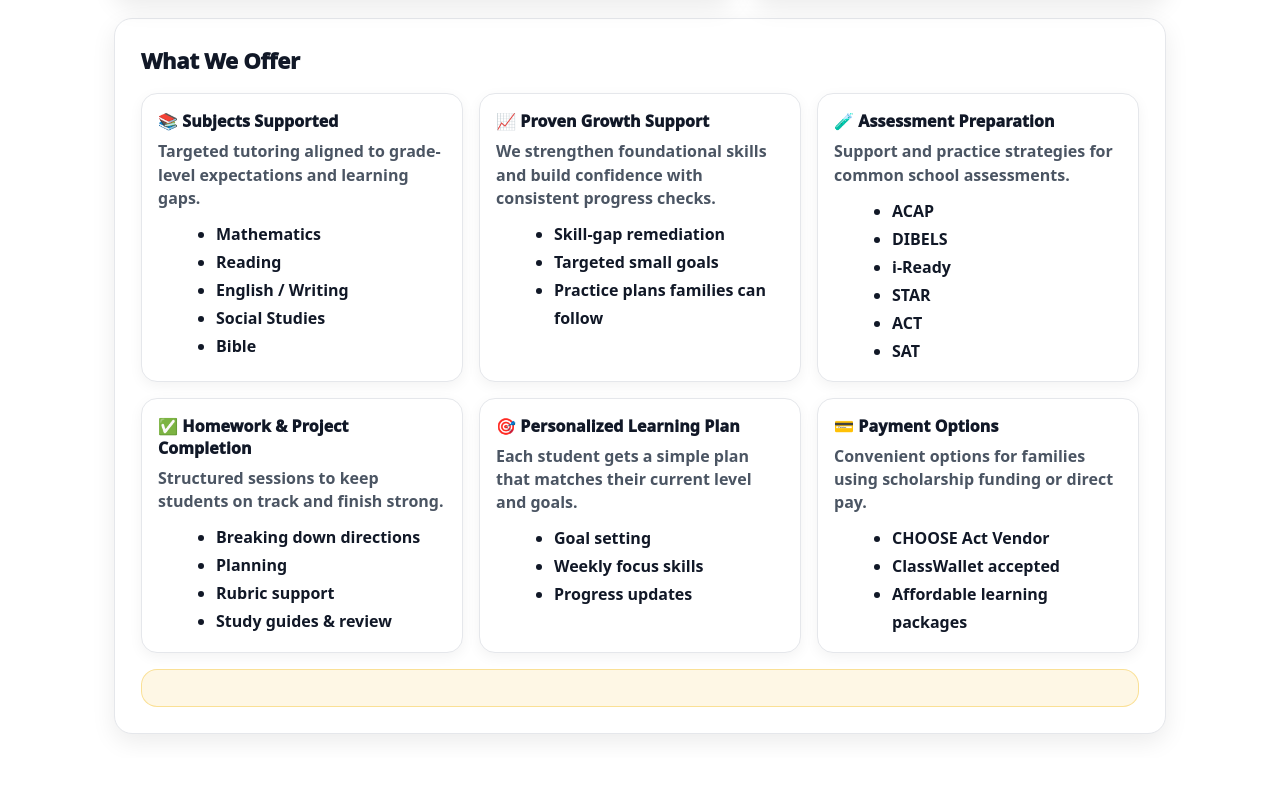
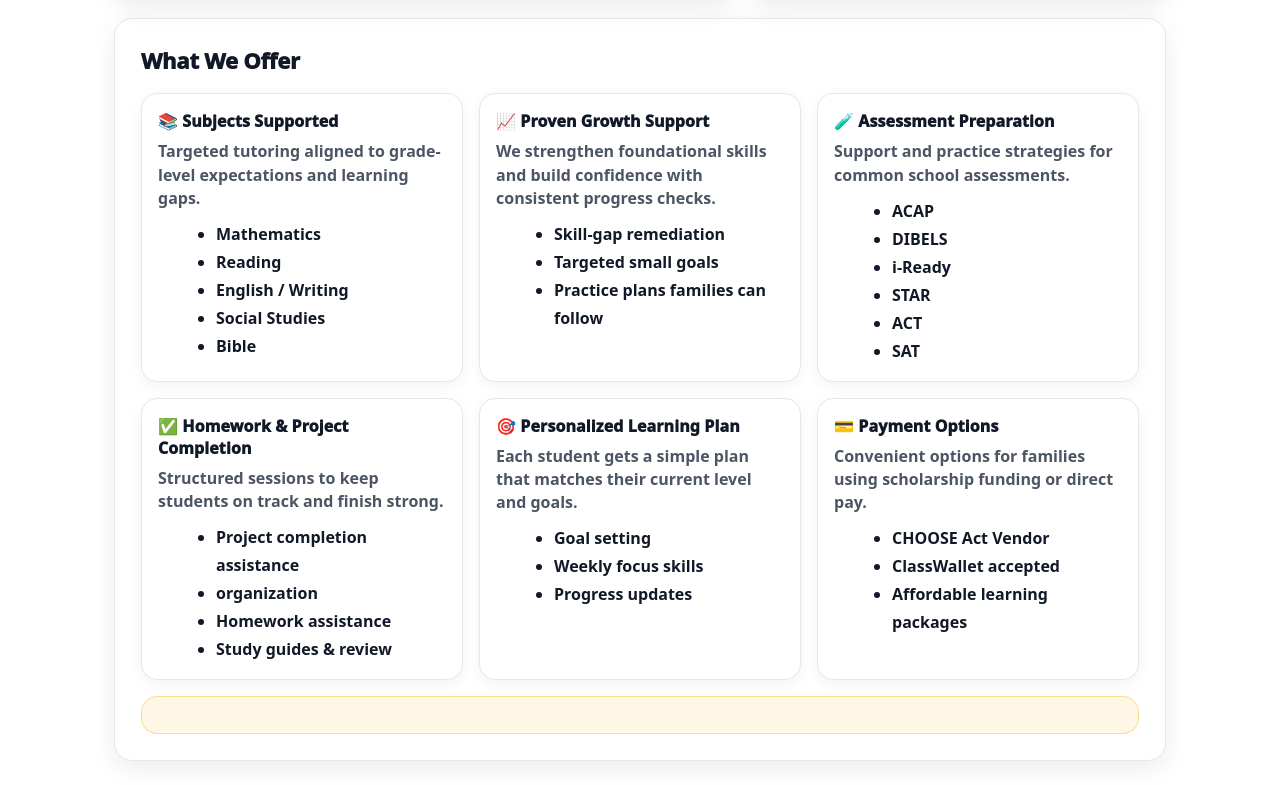
Before and after one commit to vondapjohnson-blip/HOT-Educational-Services, a plain HTML site: page index.html in a window 1280 px wide. Shown: the part 842-1627 px from the top of the page. Before the commit the page ends 1600 px from the top, so only its background shows below. Drawn offline with Linux system fonts and the light colour scheme.

Commit message:
Update index.html

```diff
--- a/index.html
+++ b/index.html
@@ -343,9 +343,9 @@
           <h3>✅ Homework & Project Completion</h3>
           <p>Structured sessions to keep students on track and finish strong.</p>
           <ul class="list">
-            <li>Breaking down directions</li>
-            <li>Planning </li>
-            <li>Rubric support</li>
+            <li>Project completion assistance</li>
+            <li>organization </li>
+            <li>Homework assistance</li>
             <li>Study guides & review</li>
           </ul>
         </div>
```
